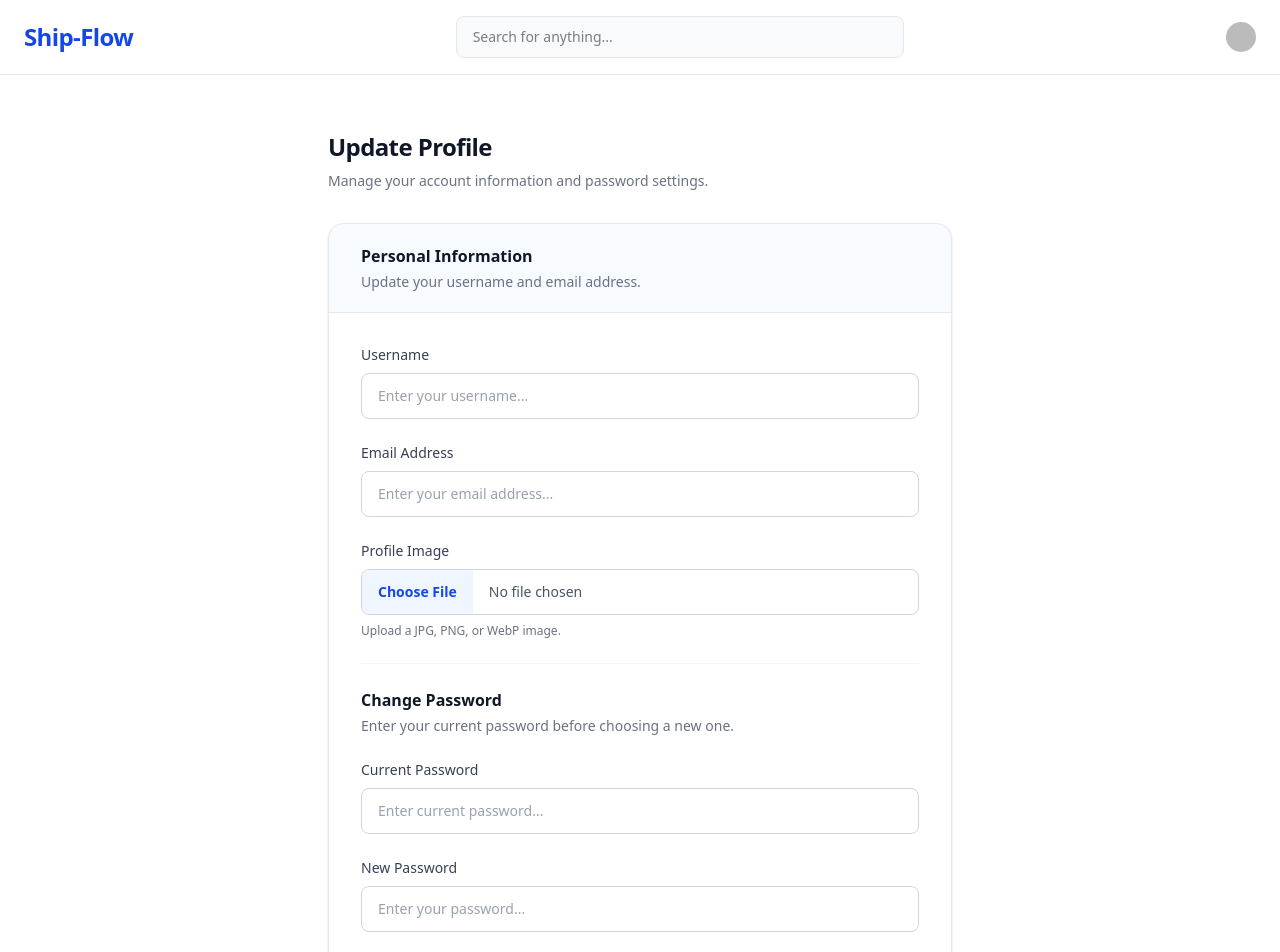
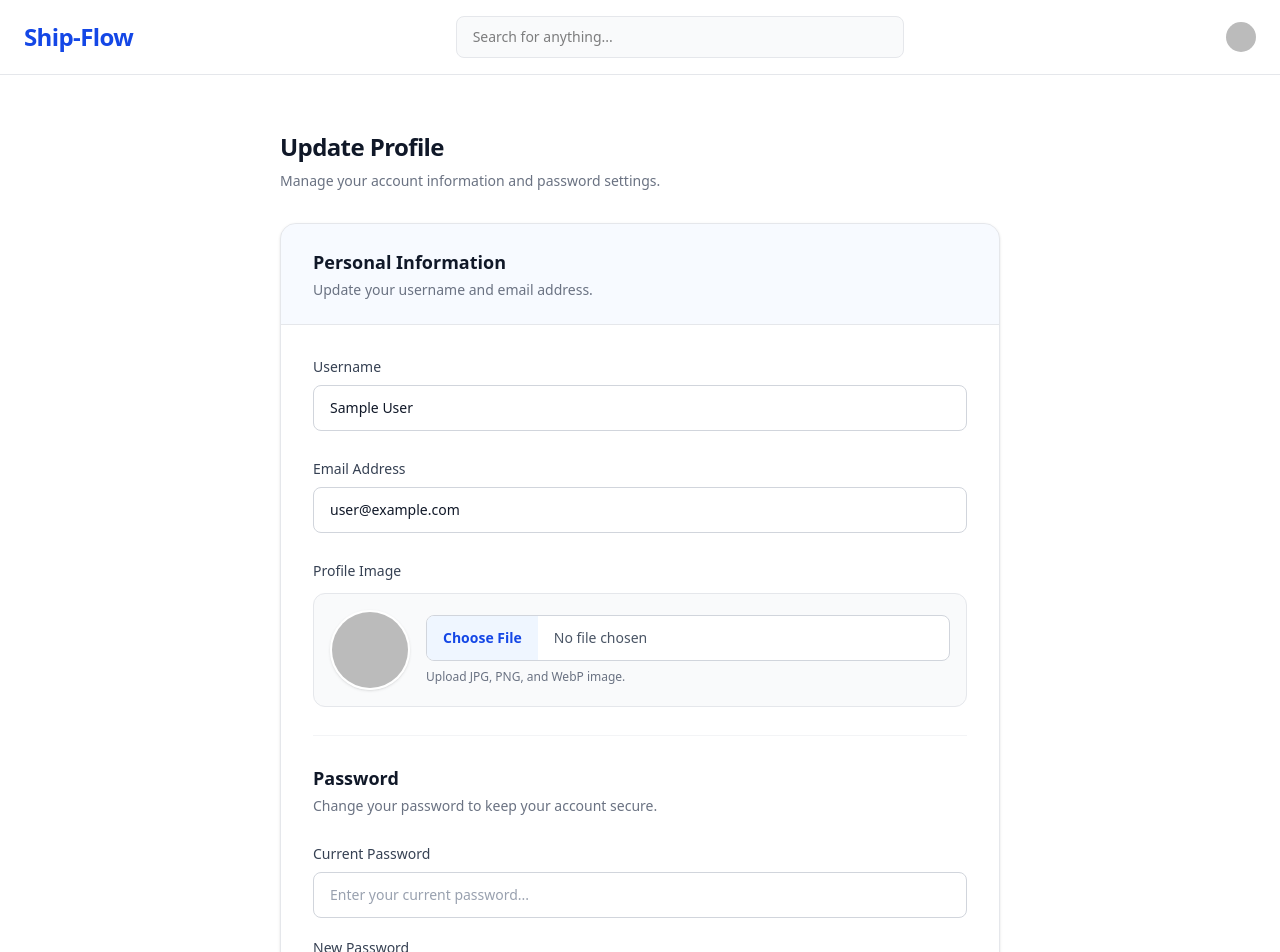
Before and after one commit to Htut-7/Ship-Flow, a Next.js app: page /profile/edit in a window 1280 px wide. Shown: the top 952 px of the page. Built offline with nearby package versions, Linux system fonts and the light colour scheme; no server answers; sample sign-in values are in the browser's storage.

Commit message:
feat: build update profile form and pass session data from prop

```diff
--- a/app/(auth)/components/UpdateProfile.tsx
+++ b/app/(auth)/components/UpdateProfile.tsx
@@ -1,18 +1,27 @@
+
 "use client";
 
-import React, { useState } from "react";
+import React, { useState } from 'react'
+import Image from 'next/image';
 
-function UpdateProfile() {
-  const [name, setName] = useState("");
-  const [email, setEmail] = useState("");
-  const [image, setImage] = useState<File | null>(null);
-  const [currPass, setCurrPass] = useState("");
-  const [newPass, setNewPass] = useState("");
-  const [loading, setLoading] = useState(false);
-  const [error, setError] = useState(null);
+interface UpdateProfileProps{
+  name: string;
+  email: string;
+  image: string | null;
+}
+
+function UpdateProfile({name: initialName, email: initialEmail, image}:UpdateProfileProps) {
+
+  const [name,setName]=useState(initialName);
+  const [email,setEmail]=useState(initialEmail);
+  const [selectedImage,setSelectedImage]=useState<File | null>(null);
+  const [currPass,setCurrPass]=useState("");
+  const [newPass,setNewPass]=useState("");
+  const [loading,setLoading]=useState(false);
+  const [error,setError]=useState(null);
 
   return (
-    <div className="mx-auto w-full max-w-2xl px-4 py-10 sm:px-6 lg:py-14">
+    <div className="mx-auto w-full max-w-3xl px-4 py-10 sm:px-6 lg:py-14">
       <div className="mb-8">
         <h2 className="text-2xl font-bold tracking-tight text-gray-900">
           Update Profile
@@ -23,23 +32,24 @@ function UpdateProfile() {
       </div>
 
       <div className="overflow-hidden rounded-2xl border border-gray-200 bg-white shadow-sm">
-        <div className="border-b border-gray-200 bg-blue-50/50 px-6 py-5 sm:px-8">
-          <h3 className="text-base font-semibold text-gray-900">
+        <header className="border-b border-gray-200 bg-blue-50/50 px-6 py-6 sm:px-8">
+          <h3 className="text-lg font-semibold text-gray-900">
             Personal Information
           </h3>
           <p className="mt-1 text-sm text-gray-500">
             Update your username and email address.
           </p>
-        </div>
+        </header>
 
-        <form className="space-y-6 px-6 py-8 sm:px-8">
+        <form className="space-y-7 px-6 py-8 sm:px-8">
           <div className="space-y-2">
             <label className="block text-sm font-medium text-gray-700">
               Username
             </label>
             <input
-              placeholder="Enter your username..."
-              onChange={(e) => setName(e.target.value)}
+              type='text'
+              placeholder='Enter your username...'
+              onChange={(e)=>setName(e.target.value)}
               value={name}
               className="w-full rounded-lg border border-gray-300 bg-white px-4 py-3 text-sm text-gray-900 outline-none transition placeholder:text-gray-400 focus:border-blue-500 focus:ring-2 focus:ring-blue-100"
             />
@@ -50,46 +60,60 @@ function UpdateProfile() {
               Email Address
             </label>
             <input
-              type="email"
-              placeholder="Enter your email address..."
-              onChange={(e) => setEmail(e.target.value)}
+              type='email'
+              placeholder='Enter your email address...'
+              onChange={(e)=>setEmail(e.target.value)}
               value={email}
               className="w-full rounded-lg border border-gray-300 bg-white px-4 py-3 text-sm text-gray-900 outline-none transition placeholder:text-gray-400 focus:border-blue-500 focus:ring-2 focus:ring-blue-100"
             />
           </div>
 
-          <div className="space-y-2">
+          <div className="space-y-3">
             <label className="block text-sm font-medium text-gray-700">
               Profile Image
             </label>
+            <div className="flex flex-col gap-4 rounded-xl border border-gray-200 bg-gray-50 p-4 sm:flex-row sm:items-center">
+              {image && (
+                <Image
+                  src={image}
+                  width={80}
+                  height={80}
+                  alt='Current Profile'
+                  className="h-20 w-20 rounded-full border-2 border-white object-cover shadow-sm"
+                />
+              )}
+              <div className="min-w-0 flex-1">
                 <input
-              type="file"
-              accept="image/*"
-              onChange={(e) => setImage(e.target.files?.[0] || null)}
+                  type='file'
+                  accept='image/*'
+                  onChange={(e)=>setSelectedImage(e.target.files?.[0] || null)}
                   className="block w-full cursor-pointer rounded-lg border border-gray-300 bg-white text-sm text-gray-600 file:mr-4 file:cursor-pointer file:border-0 file:bg-blue-50 file:px-4 file:py-3 file:text-sm file:font-semibold file:text-blue-700 hover:file:bg-blue-100"
                 />
-            <p className="text-xs text-gray-500">
-              Upload a JPG, PNG, or WebP image.
+                <p className="mt-2 text-xs text-gray-500">
+                  Upload JPG, PNG, and WebP image.
+                </p>
+              </div>
+            </div>
+          </div>
+
+          <div className="border-t border-gray-100 pt-7">
+            <h3 className="text-lg font-semibold text-gray-900">
+              Password
+            </h3>
+            <p className="mt-1 text-sm text-gray-500">
+              Change your password to keep your account secure.
             </p>
           </div>
 
-          <div className="border-t border-gray-100 pt-6">
-            <h3 className="text-base font-semibold text-gray-900">
-              Change Password
-            </h3>
-            <p className="mt-1 text-sm text-gray-500">
-              Enter your current password before choosing a new one.
-            </p>
-          </div>
-
+          <div className="space-y-5">
             <div className="space-y-2">
               <label className="block text-sm font-medium text-gray-700">
                 Current Password
               </label>
               <input
-              type="password"
-              placeholder="Enter current password..."
-              onChange={(e) => setCurrPass(e.target.value)}
+                type='password'
+                placeholder='Enter your current password...'
+                onChange={(e)=>setCurrPass(e.target.value)}
                 value={currPass}
                 className="w-full rounded-lg border border-gray-300 bg-white px-4 py-3 text-sm text-gray-900 outline-none transition placeholder:text-gray-400 focus:border-blue-500 focus:ring-2 focus:ring-blue-100"
               />
@@ -100,28 +124,33 @@ function UpdateProfile() {
                 New Password
               </label>
               <input
-              type="password"
-              placeholder="Enter your password..."
-              onChange={(e) => setNewPass(e.target.value)}
+                type='password'
+                placeholder='Enter your new password...'
+                onChange={(e)=>setNewPass(e.target.value)}
                 value={newPass}
                 className="w-full rounded-lg border border-gray-300 bg-white px-4 py-3 text-sm text-gray-900 outline-none transition placeholder:text-gray-400 focus:border-blue-500 focus:ring-2 focus:ring-blue-100"
               />
             </div>
+          </div>
         </form>
 
-        {error && <p className="px-6 text-sm text-red-500 sm:px-8">{error}</p>}
+        {error && (
+          <p className="px-6 pb-4 text-sm font-medium text-red-500 sm:px-8">
+            {error}
+          </p>
+        )}
 
         <div className="flex justify-end border-t border-gray-100 bg-gray-50 px-6 py-5 sm:px-8">
           <button
-            type="submit"
-            className="inline-flex min-w-32 items-center justify-center rounded-lg bg-blue-600 px-6 py-3 text-sm font-semibold text-white shadow-sm transition hover:bg-blue-700 focus:outline-none focus:ring-2 focus:ring-blue-500 focus:ring-offset-2 disabled:cursor-not-allowed disabled:opacity-60"
+            type='submit'
+            className="inline-flex min-w-32 items-center justify-center rounded-lg bg-blue-600 px-6 py-3 text-sm font-semibold text-white shadow-sm transition duration-200 hover:bg-blue-700 hover:shadow-md focus:outline-none focus:ring-2 focus:ring-blue-500 focus:ring-offset-2 disabled:cursor-not-allowed disabled:opacity-60"
           >
             {loading ? "Loading..." : "Update"}
           </button>
         </div>
       </div>
     </div>
-  );
+  )
 }
 
-export default UpdateProfile;
+export default UpdateProfile
--- a/app/(auth)/profile/edit/page.tsx
+++ b/app/(auth)/profile/edit/page.tsx
@@ -1,14 +1,24 @@
 import React from 'react'
 import UpdateProfile from '../../components/UpdateProfile'
 import Navbar from '@/components/Navbar'
+import { auth } from '@/auth'
+import { redirect } from 'next/navigation';
+import ROUTES from '@/ROUTES';
 
-function page() {
+async function page() {
+
+  const session=await auth();
+
+  if(!session?.user?.email){
+    redirect(ROUTES.LOGIN);
+  }
+
   return (
     <div>
       <header className="sticky top-0 z-50 border-b border-gray-200 bg-white">
         <Navbar/>
       </header>
-        <UpdateProfile/>
+        <UpdateProfile name={session.user.name || ""} email={session.user.email} image={session.user.image || null}/>
     </div>
   )
 }
```
Lines whose indentation alone changed are shown as unchanged.
